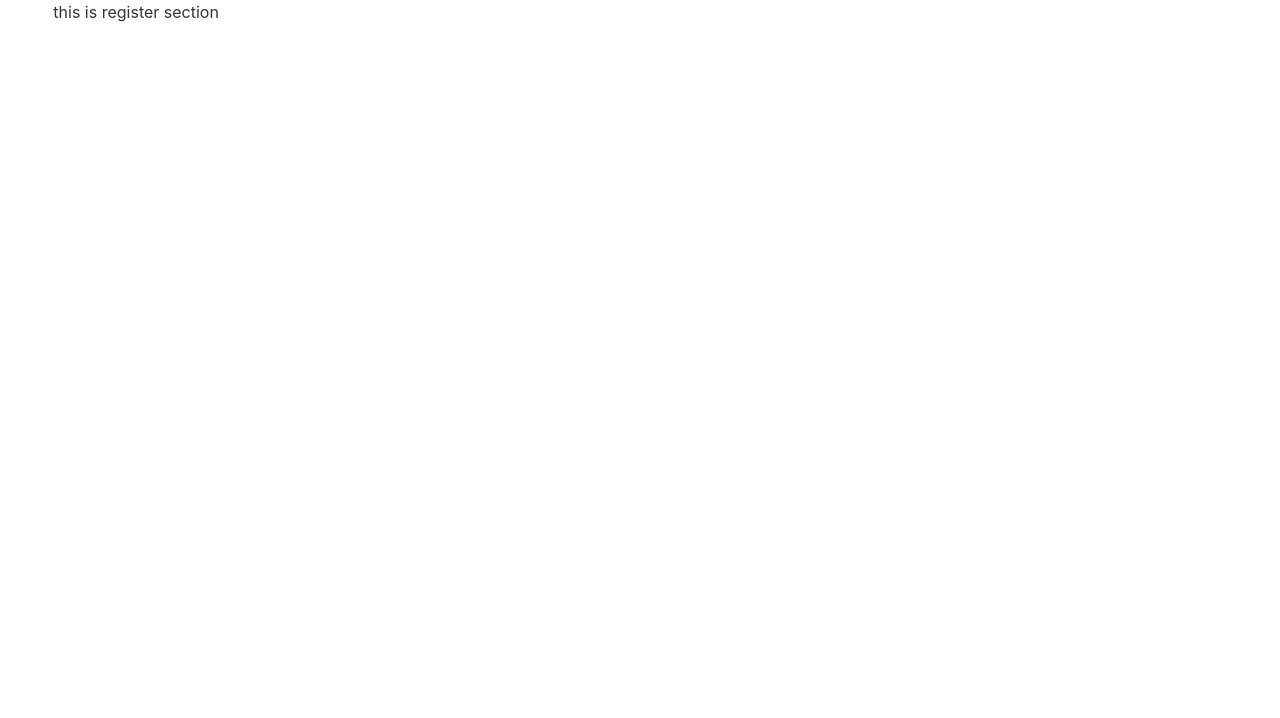
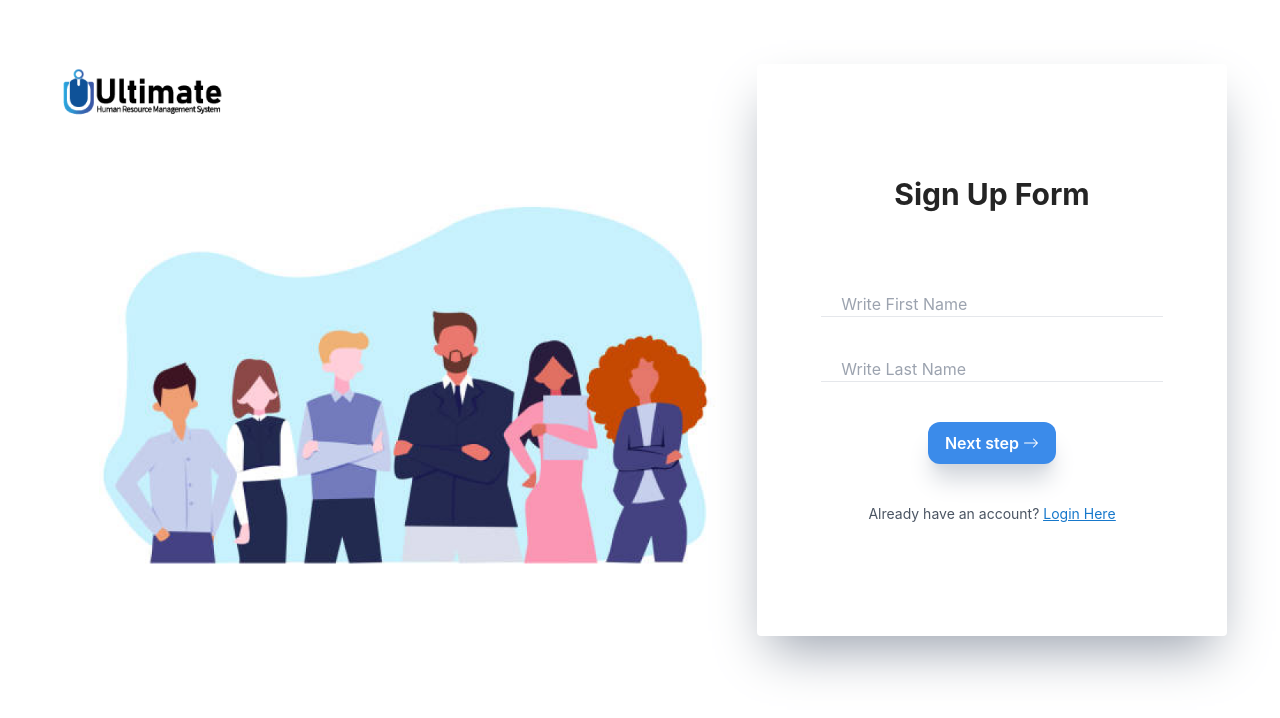
Before and after one commit to mahfuzurrahman01/nexis-client-side, a React (Create React App) app: page /signup in a window 1280 px wide. Shown: the top 718 px of the page. Built offline with nearby package versions, Linux system fonts and the light colour scheme.

Commit message:
firebase auth provider setup done

```diff
--- a/package.json
+++ b/package.json
@@ -7,6 +7,7 @@
     "@testing-library/react": "^13.4.0",
     "@testing-library/user-event": "^13.5.0",
     "daisyui": "^2.42.1",
+    "firebase": "^9.14.0",
     "react": "^18.2.0",
     "react-dom": "^18.2.0",
     "react-hook-form": "^7.40.0",
--- /dev/null
+++ b/src/AuthProvider/AuthProvider.jsx
@@ -0,0 +1,16 @@
+import React, { createContext } from 'react';
+import { getAuth } from 'firebase/auth'
+import app from '../Firebase/Firebase.config';
+const auth = getAuth(app)
+const AuthContext = createContext()
+const AuthProvider = ({ children }) => {
+    const user = { name: 'mahfuz' }
+    const authInfo = { user }
+    return (
+        <AuthContext.Provider value={authInfo}>
+            {children}
+        </AuthContext.Provider>
+    );
+};
+
+export default AuthProvider;
--- a/src/Components/Login.jsx
+++ b/src/Components/Login.jsx
@@ -2,33 +2,29 @@ import React from 'react';
 import logo from '../assets/logo/ultimate hrm logo-05-02 5.png'
 import image from '../assets/image/istockphoto-1321277096-612x612 1.png'
 import { useForm } from 'react-hook-form';
+import { Link } from 'react-router-dom';
 const Login = () => {
     const { register, handleSubmit, formState: { errors } } = useForm()
     const onSubmit = data => console.log(data)
     return (
         <div className='flex justify-center items-center my-16'>
             <div className='w-3/5'>
-                <img src={logo} alt="logo" className='w-44'/>
+                <img src={logo} alt="logo" className='w-44' />
                 <img src={image} alt="Banner" />
             </div>
             <div className='w-[40%]'>
-                <div className="flex flex-col w-full px-12 py-28 shadow-2xl shadow-gray-300 text-center rounded">
-                    <h1 className="text-3xl font-bold text-accent mb-20">Log In Form</h1>
-                    <form noValidate="" className="flex flex-col gap-10">
-                        <div className="flex flex-col gap-8">
-                            <input {...register("email", { required: true })} id="email" type="email" placeholder="Write Email address" className="text-gray-700 border outline-none border-x-0 border-t-0 px-5" data-temp-mail-org="1" />
-                            <input {...register("password", { pattern: /^(?=.*\d).{8,}$/ })} id="password" type="text" placeholder="Write Password" className="text-gray-700 outline-none border border-x-0 border-t-0 px-5" />
+                <div className="flex flex-col w-full px-16 py-28 shadow-2xl shadow-gray-400 rounded">
+                    <h1 className="text-3xl font-bold text-accent mb-20 text-center">Log In Form</h1>
+                    <form onSubmit={handleSubmit(onSubmit)} className="flex flex-col">
+                        <div className='flex flex-col gap-10'>
+                            <input {...register("email")} id="email" required type="email" placeholder="Write Email address" className="text-gray-700 text-md border outline-none border-x-0 border-t-0 px-5" data-temp-mail-org="1" />
+                            <input {...register("password", { pattern: /^(?=.*\d).{8,}$/ })} id="password" type="password" placeholder="Write Password" className="text-gray-700 outline-none border border-x-0 border-t-0 px-5 text-md" />
                         </div>
-                        <button type="button" className="w-1/4 mx-auto duration-300 shadow-xl shadow-gray-300 px-4 py-2 rounded-xl font-semibold bg-secondary text-white hover:bg-gray-50 hover:text-secondary border border-transparent hover:border-secondary">Sign in</button>
+                        {errors.password && <p className='text-red-500 text-xs'>Password must be 8 characters</p>}
+                        <button type="submit" className="w-1/4 mt-10 mx-auto duration-300 shadow-xl shadow-gray-300 px-4 py-2 rounded-xl font-semibold bg-secondary text-white hover:bg-gray-50 hover:text-secondary border border-transparent hover:border-secondary">Sign in</button>
                     </form>
+                    <p className='text-center text-gray-600 text-sm mt-10'>Don't have an account? <span className='text-primary underline'><Link to='/signup'>Sign up here</Link></span></p>
                 </div>
-
-                {/* <h1 className='font-semibold text-4xl'>Log In Form</h1>
-                <form onSubmit={handleSubmit(onSubmit)} className='flex flex-col'>
-                    <input {...register("email", { required: true })} />
-                    <input {...register("password", { pattern: /^(?=.*\d).{8,}$/ })} />
-                    <button type='submit'>Log In</button>
-                </form> */}
             </div>
         </div>
     );
--- a/src/Components/Register.jsx
+++ b/src/Components/Register.jsx
@@ -1,9 +1,86 @@
-import React from 'react';
+import React, { useState } from 'react';
+import logo from '../assets/logo/ultimate hrm logo-05-02 5.png'
+import image from '../assets/image/istockphoto-1321277096-612x612 1.png'
+import { BsArrowRight } from 'react-icons/bs'
+import { Link } from 'react-router-dom';
+const Register = () => {
+    const [info, setInfo] = useState({})
+    const [error, setError] = useState('')
+    const [formState, setFormState] = useState(1)
+    const blurHandle = (event) => {
+        event.preventDefault()
+        const field = event.target.name;
+        const value = event.target.value;
+        const obj = { ...info }
+        obj[field] = value
+        setInfo(obj)
+    }
+    const changePass = (event) => {
+        setError('')
+        event.preventDefault()
+        const value = event.target.value;
+        if (value.length < 8) {
+            setError('Your password must be 8 characters')
+        }
 
-const Register = () => {
+    }
+    const signUpHandle = () => {
+        if (info.password.length < 8) {
+            setError('Your password must be 8 characters')
+            return
+        }
+
+    }
     return (
-        <div>
-            <h1>this is register section</h1>
+        <div className='flex justify-center items-center my-16'>
+            <div className='w-3/5'>
+                <img src={logo} alt="logo" className='w-44' />
+                <img src={image} alt="Banner" />
+            </div>
+            <div className='w-[40%]'>
+                <div className="flex flex-col w-full px-16 py-28 shadow-2xl shadow-gray-400 rounded">
+                    <h1 className="text-3xl font-bold text-accent mb-20 text-center">Sign Up Form</h1>
+                    {
+                        formState === 1 && <form className="flex flex-col relative">
+                            <div className='flex flex-col gap-10'>
+                                <input onBlur={blurHandle} name='first_name' id="firstName" required type="text" placeholder="Write First Name" className="text-gray-700 text-md border outline-none border-x-0 border-t-0 px-5" data-temp-mail-org="1" />
+                                <input onBlur={blurHandle} name='last_name' required id="secondName" type="text" placeholder="Write Last Name" className="text-gray-700 text-md outline-none border border-x-0 border-t-0 px-5" />
+                            </div>
+
+                            <button onClick={() => setFormState(formState + 1)} type="submit" className="w- mt-10 mx-auto duration-300 shadow-xl shadow-gray-300 px-4 py-2 rounded-xl font-semibold bg-secondary text-white hover:bg-gray-50 hover:text-secondary border border-transparent hover:border-secondary flex gap-x-1 items-center justify-center">Next step < BsArrowRight></ BsArrowRight></button>
+
+                        </form>
+                    }
+                    {
+                        formState === 2 && <form className="flex flex-col relative">
+                            <div className='flex flex-col gap-10'>
+                                <div className='flex justify-center gap-2'>
+                                    <input type="text" placeholder='+880' className='w-20 text-center text-md border border-x-0 border-t-0' disabled />
+                                    <input onBlur={blurHandle} name='phone_number' id="email" required type="number" placeholder="1xxxxxxx" className="text-gray-700 w-full border outline-none border-x-0 border-t-0 px-5 text-md" data-temp-mail-org="1" />
+                                </div>
+                                <input onBlur={blurHandle} name='email' required type="text" placeholder="Write Email Address" className="text-gray-700 outline-none border text-md border-x-0 border-t-0 px-5" />
+                            </div>
+
+                            <button onClick={() => setFormState(formState + 1)} type="submit" className=" mt-10 mx-auto duration-300 shadow-xl shadow-gray-300 px-4 py-2 rounded-xl font-semibold bg-secondary text-white hover:bg-gray-50 hover:text-secondary border border-transparent hover:border-secondary flex gap-x-1 items-center justify-center">Next step < BsArrowRight></ BsArrowRight></button>
+                            <button className='text-secondary border py-1 px-2 rounded-lg border-secondary font-semibold absolute bottom-1 left-16' onClick={() => setFormState(1)}>Back</button>
+                        </form>
+                    }
+                    {
+                        formState === 3 && <form className="flex flex-col relative">
+                            <div className='flex flex-col gap-y-2'>
+                                <input onChange={changePass} onBlur={blurHandle} name='password' required id="password" type="password" placeholder="Write Password" className="text-gray-700 outline-none border border-x-0 border-t-0 px-5 text-md" />
+                                {
+                                    error && <p className='text-red-500 text-xs ml-2'>{error}</p>
+                                }
+                            </div>
+
+                            <p onClick={signUpHandle} className=" mt-10 cursor-pointer mx-auto duration-300 shadow-xl shadow-gray-300 px-4 py-2 rounded-xl font-semibold bg-secondary text-white hover:bg-gray-50 hover:text-secondary border border-transparent hover:border-secondary flex gap-x-1 items-center justify-center">Sign up</p>
+                            <button className='text-secondary border py-1 px-2 rounded-lg border-secondary font-semibold absolute bottom-1 left-16' onClick={() => setFormState(2)}>Back</button>
+                        </form>
+                    }
+                    <p className='text-center text-gray-600 text-sm mt-10'>Already have an account? <span className='text-primary underline'><Link to='/login'>Login Here</Link></span></p>
+                </div>
+            </div>
         </div>
     );
 };
--- /dev/null
+++ b/src/Firebase/Firebase.config.js
@@ -0,0 +1,18 @@
+// Import the functions you need from the SDKs you need
+import { initializeApp } from "firebase/app";
+// TODO: Add SDKs for Firebase products that you want to use
+// https://firebase.google.com/docs/web/setup#available-libraries
+
+// Your web app's Firebase configuration
+const firebaseConfig = {
+  apiKey: "AIzaSyDKT-Uqt5Fo0lNJ83ZfMpIg84Y8QZGzRH0",
+  authDomain: "nexis-2fbcb.firebaseapp.com",
+  projectId: "nexis-2fbcb",
+  storageBucket: "nexis-2fbcb.appspot.com",
+  messagingSenderId: "208619486667",
+  appId: "1:208619486667:web:5be76f8d200073988aca4e"
+};
+
+// Initialize Firebase
+const app = initializeApp(firebaseConfig);
+export default app;
--- a/src/index.js
+++ b/src/index.js
@@ -3,11 +3,14 @@ import ReactDOM from 'react-dom/client';
 import './index.css';
 import App from './App';
 import reportWebVitals from './reportWebVitals';
+import AuthProvider from './AuthProvider/AuthProvider';
 
 const root = ReactDOM.createRoot(document.getElementById('root'));
 root.render(
   <React.StrictMode>
-    <App />
+    <AuthProvider>
+      <App />
+    </AuthProvider>
   </React.StrictMode>
 );
 
```
Also changed, not shown: 1 other file (tests, documents, lock files or other folders).
